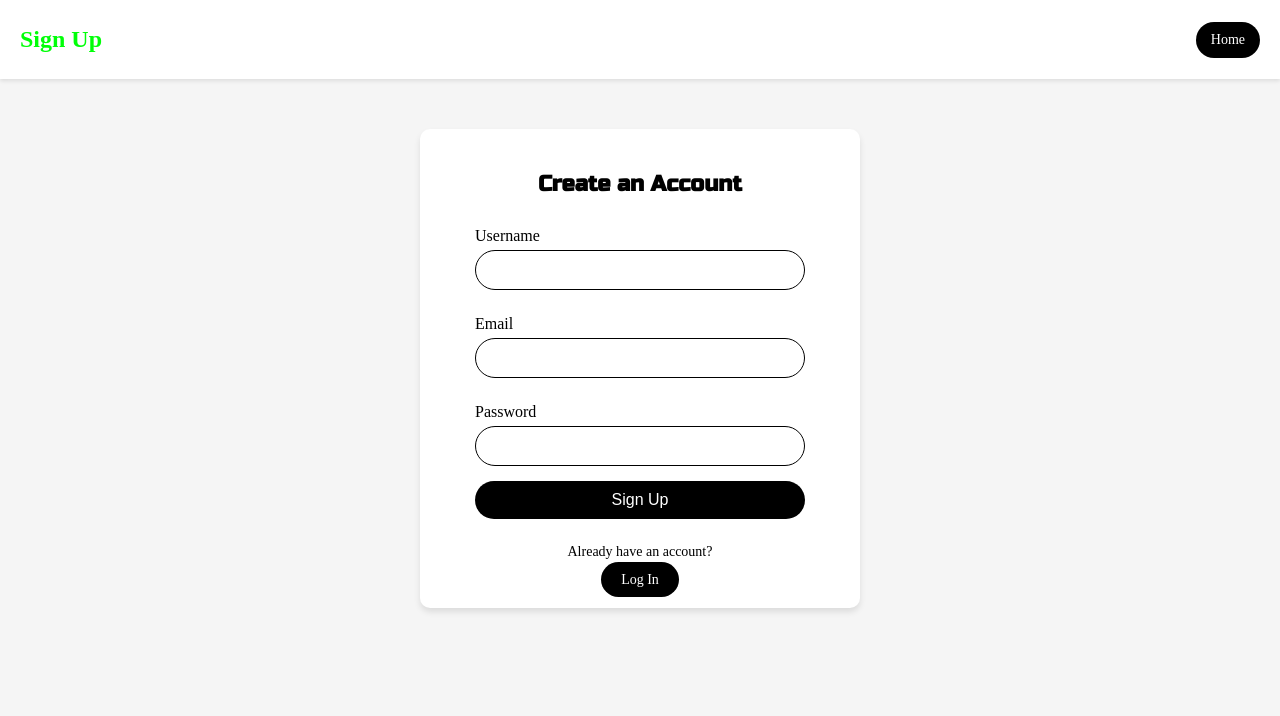
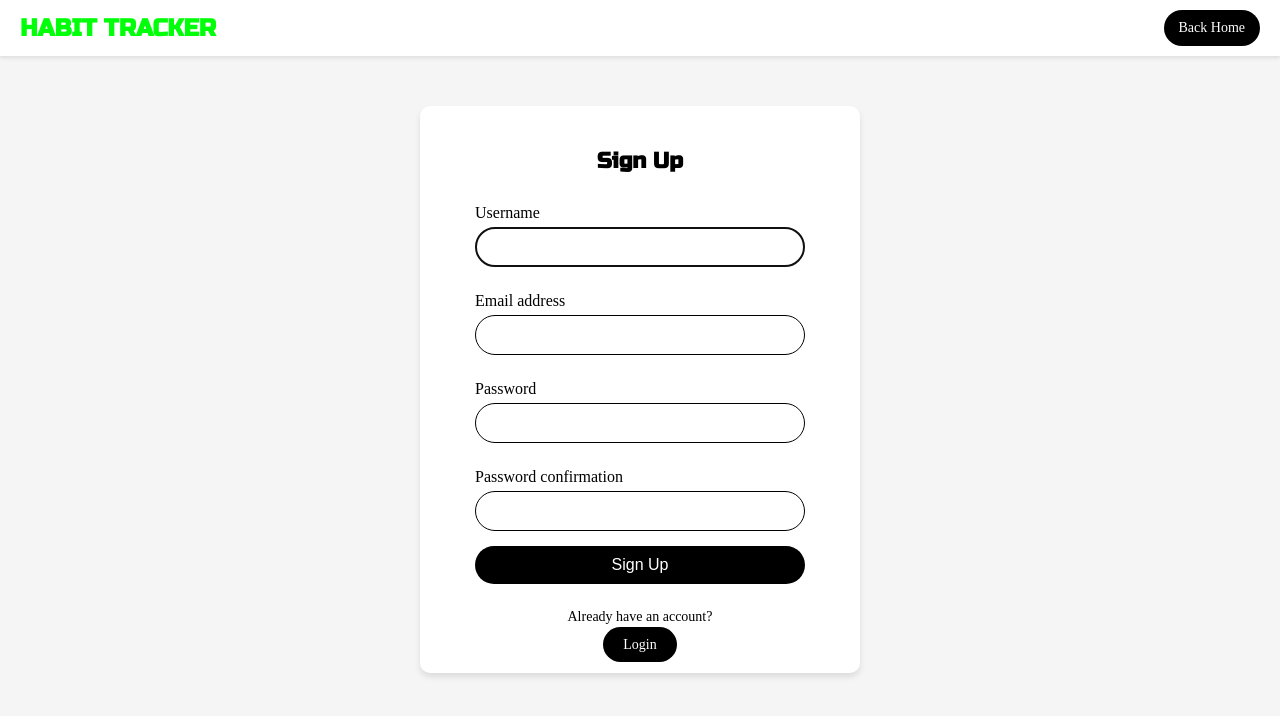
Before and after one commit to WhatTheyOnn/Django_Habit, a Django app: page /register/ in a window 1280 px wide. Shown: the top 716 px of the page. Run offline with Django 4.2, Linux system fonts and the light colour scheme; some web fonts are replaced.

Commit message:
reset from last commit

```diff
--- a/habit_tracker/templates/Habit_tracker/Accounts/register.html
+++ b/habit_tracker/templates/Habit_tracker/Accounts/register.html
@@ -19,22 +19,21 @@
             align-items: center;
             padding: 10px 20px;
             background-color: white;
-            box-shadow: 0 2px 4px rgba(0, 0, 0, 0.1);
-        }
+            box-shadow: 0 2px 4px rgba(0, 0, 0, 0.1);}
         header h1 {
             font-size: 24px;
             font-weight: bold;
             color: #00ff08;
-        }
+            font-family: 'Russo One', sans-serif;
+            margin: 0;}
         header a {
             text-decoration: none;
             font-size: 14px;
             color: white;
             background-color: black;
             padding: 10px 15px;
-            border-radius: 20px;
-        }
-        .register-container {
+            border-radius: 20px;}
+            .register-container {
             display: flex;
             flex-direction: column;
             justify-content: center;
@@ -44,8 +43,7 @@
             background-color: white;
             box-shadow: 0 4px 6px rgba(0, 0, 0, 0.1);
             border-radius: 10px;
-            width: 90%;
-            max-width: 400px;
+            width: 400px;
         }
         .register-container h3 {
             font-size: 22px;
@@ -70,17 +68,6 @@
             border: 1px solid #000000;
             border-radius: 25px;
             box-sizing: border-box;
-            text-align: center;
-            transition: all 0.3s ease-in-out;
-        }
-        .register-container input[type="text"]:focus,
-        .register-container input[type="email"]:focus,
-        .register-container input[type="password"]:focus {
-            outline: none;
-            border-color: #000;
-            background-color: #333;
-            color: #fff;
-            box-shadow: 0 0 5px rgba(0, 0, 0, 0.8);
         }
         .register-container input[type="submit"] {
             font-size: 16px;
@@ -91,11 +78,6 @@
             border-radius: 25px;
             cursor: pointer;
             width: 100%;
-            transition: all 0.3s ease-in-out;
-        }
-        .register-container input[type="submit"]:hover {
-            background-color: #333;
-            color: #00ff08;
         }
         .login-section {
             margin-top: 15px;
@@ -113,34 +95,34 @@
             background-color: black;
             padding: 10px 20px;
             border-radius: 25px;
-            transition: all 0.3s ease-in-out;
         }
-        .login-section a:hover {
-            background-color: #333;
-            color: #00ff08;
-        }
-    </style>
+</style>
 </head>
 <body>
     <header>
-        <h1 id="header-title">Sign Up</h1>
-        <a href="/">Home</a>
+        <h1>HABIT TRACKER</h1>
+        <a href="/">Back Home</a>
     </header>
-    <div class="register-container">
-        <h3 id="register-heading">Create an Account</h3>
-        <form action="/register" method="POST">
-            <label for="username">Username</label>
-            <input type="text" id="username" name="username" aria-labelledby="username-label" required>
-            <label for="email">Email</label>
-            <input type="email" id="email" name="email" aria-labelledby="email-label" required>
-            <label for="password">Password</label>
-            <input type="password" id="password" name="password" aria-labelledby="password-label" required>
-            <input type="submit" value="Sign Up">
+
+<div class="register-container">
+<h3>Sign Up</h3>
+<form method="POST">
+        {% csrf_token %}
+        <label for="id_username">{{ form.username.label }}</label>
+        {{ form.username }}
+        <label for="id_email">{{ form.email.label }}</label>
+        {{ form.email }}
+        <label for="id_password1">{{ form.password1.label }}</label>
+        {{ form.password1 }}
+        <label for="id_password2">{{ form.password2.label }}</label>
+        {{ form.password2 }}
+        <input type="submit" value="Sign Up">
         </form>
+        {{ form.errors }}
         <div class="login-section">
             <p>Already have an account?</p>
-            <a href="/login">Log In</a>
+            <a href="/login">Login</a>
         </div>
-    </div>
+</div>
+
 </body>
-</html>
```
Also changed, not shown: db.sqlite3.
